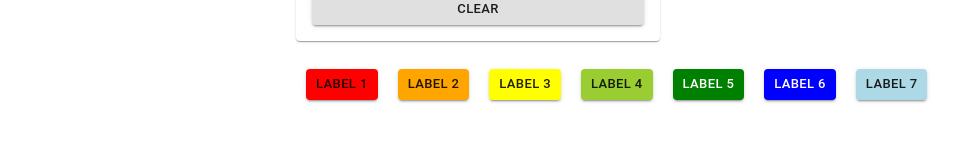
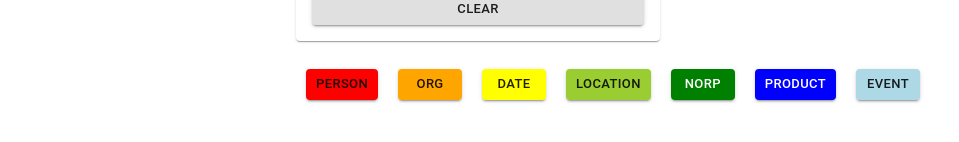
Before and after one commit to SliwinskaM/Text-Annotation, a React (Create React App) app in the folder client/: page / in a window 1280 px wide. Shown: the part 284-426 px from the top of the page, without its empty margins (54-1013 px from the left). Built offline with nearby package versions, Linux system fonts and the light colour scheme; no server answers.

Commit message:
label names

```diff
--- a/client/src/App.js
+++ b/client/src/App.js
@@ -34,13 +34,13 @@ const App = () => {
                 </Grid>
                 <Grid item xs={12} sm={12}>
                   <br></br>
-                  <Button className={label1_name} style={{ backgroundColor: "red", margin: 10 }} variant="contained" size="small" onClick={function1} >Label 1</Button>
-                  <Button className={label2_name} style={{ backgroundColor: "orange", margin: 10 }} variant="contained" size="small" onClick={function2} >Label 2</Button>
-                  <Button className={label3_name} style={{ backgroundColor: "yellow", margin: 10 }} variant="contained" size="small" onClick={function3} >Label 3</Button>
-                  <Button className={label4_name} style={{ backgroundColor: "yellowgreen", margin: 10 }} color="#841584" variant="contained" size="small" onClick={function4} >Label 4</Button>
-                  <Button className={label5_name} style={{ color: "white", backgroundColor: "green", margin: 10 }} variant="contained" size="small" onClick={function5} >Label 5</Button>
-                  <Button className={label6_name} style={{ color: "white", backgroundColor: "blue", margin: 10 }} variant="contained" size="small" onClick={function6} >Label 6</Button>
-                  <Button className={label7_name} style={{ backgroundColor: "lightblue", margin: 10 }} variant="contained" size="small" onClick={function7} >Label 7</Button>
+                  <Button className={label1_name} style={{ backgroundColor: "red", margin: 10 }} variant="contained" size="small" onClick={function1} >PERSON</Button>
+                  <Button className={label2_name} style={{ backgroundColor: "orange", margin: 10 }} variant="contained" size="small" onClick={function2} >ORG</Button>
+                  <Button className={label3_name} style={{ backgroundColor: "yellow", margin: 10 }} variant="contained" size="small" onClick={function3} >DATE</Button>
+                  <Button className={label4_name} style={{ backgroundColor: "yellowgreen", margin: 10 }} color="#841584" variant="contained" size="small" onClick={function4} >LOCATION</Button>
+                  <Button className={label5_name} style={{ color: "white", backgroundColor: "green", margin: 10 }} variant="contained" size="small" onClick={function5} >NORP</Button>
+                  <Button className={label6_name} style={{ color: "white", backgroundColor: "blue", margin: 10 }} variant="contained" size="small" onClick={function6} >PRODUCT</Button>
+                  <Button className={label7_name} style={{ backgroundColor: "lightblue", margin: 10 }} variant="contained" size="small" onClick={function7} >EVENT</Button>
                 </Grid>
               </Grid>
               <Popup trigger={localStorage.getItem('trigger')}></Popup>
--- a/client/src/marking.js
+++ b/client/src/marking.js
@@ -9,13 +9,13 @@ let label5 = [];
 let label6 = [];
 let label7 = [];
 
-export let label1_name = 'label1'
-export let label2_name = 'label2'
-export let label3_name = 'label3'
-export let label4_name = 'label4'
-export let label5_name = 'label5'
-export let label6_name = 'label6'
-export let label7_name = 'label7'
+export let label1_name = 'person'
+export let label2_name = 'org'
+export let label3_name = 'date'
+export let label4_name = 'location'
+export let label5_name = 'norp'
+export let label6_name = 'product'
+export let label7_name = 'event'
 
 
 function selectionString() {
@@ -142,12 +142,12 @@ export function function1() {
             if (element.classList.contains("deleted") || !label1.includes(word)) {
                 clearTables(word);
                 label1.push(word);
-                element.className = "label1";
+                element.className = "person";
                 element.style.cssText = 'font-weight: bold; background-color: red';
                 submitSelectionLabel(label1_name);
             } else {
                 label1 = label1.filter(item => item != word);
-                element.classList.remove("label1");
+                element.classList.remove("person");
                 element.className = "deleted";
                 element.style.cssText = 'font-weight: normal; background-color: transparent';
             }
@@ -155,7 +155,7 @@ export function function1() {
             label1.push(word);
             var mytext = window.document.createElement(word);
             mytext.id = word;
-            mytext.className = "label1";
+            mytext.className = "person";
             var w = getSelection().getRangeAt(0);
             w.surroundContents(mytext);
             mytext.style.cssText = 'font-weight: bold; background-color: red';
@@ -176,12 +176,12 @@ export function function2() {
             if (element.classList.contains("deleted") || !label2.includes(word)) {
                 clearTables(word);
                 label2.push(word);
-                element.className = "label2";
+                element.className = "org";
                 element.style.cssText = 'font-weight: bold; background-color: orange';
                 submitSelectionLabel(label2_name);
             } else {
                 label2 = label2.filter(item => item != word);
-                element.classList.remove("label2");
+                element.classList.remove("org");
                 element.className = "deleted";
                 element.style.cssText = 'font-weight: normal; background-color: transparent';
             }
@@ -189,7 +189,7 @@ export function function2() {
             label2.push(word);
             var mytext = window.document.createElement(word);
             mytext.id = word;
-            mytext.className = "label2";
+            mytext.className = "org";
             var w = getSelection().getRangeAt(0);
             w.surroundContents(mytext);
             mytext.style.cssText = 'font-weight: bold; background-color: orange';
@@ -208,12 +208,12 @@ export function function3() {
             if (element.classList.contains("deleted") || !label3.includes(word)) {
                 clearTables(word);
                 label3.push(word);
-                element.className = "label3";
+                element.className = "date";
                 element.style.cssText = 'font-weight: bold; background-color: yellow';
                 submitSelectionLabel(label3_name);
             } else {
                 label3 = label3.filter(item => item !== word);
-                element.classList.remove("label3");
+                element.classList.remove("date");
                 element.className = "deleted";
                 element.style.cssText = 'font-weight: normal; background-color: transparent';
             }
@@ -221,7 +221,7 @@ export function function3() {
             label3.push(word);
             var mytext = window.document.createElement(word);
             mytext.id = word;
-            mytext.className = "label3";
+            mytext.className = "date";
             var w = getSelection().getRangeAt(0);
             w.surroundContents(mytext);
             mytext.style.cssText = 'font-weight: bold; background-color: yellow';
@@ -241,12 +241,12 @@ export function function4() {
             if (element.classList.contains("deleted") || !label4.includes(word)) {
                 clearTables(word);
                 label4.push(word);
-                element.className = "label4";
+                element.className = "location";
                 element.style.cssText = 'font-weight: bold; background-color: yellowgreen';
                 submitSelectionLabel(label4_name);
             } else {
                 label4 = label4.filter(item => item !== word);
-                element.classList.remove("label4");
+                element.classList.remove("location");
                 element.className = "deleted";
                 element.style.cssText = 'font-weight: normal; background-color: transparent';
             }
@@ -254,7 +254,7 @@ export function function4() {
             label4.push(word);
             var mytext = window.document.createElement(word);
             mytext.id = word;
-            mytext.className = "label4";
+            mytext.className = "location";
             var w = getSelection().getRangeAt(0);
             w.surroundContents(mytext);
             mytext.style.cssText = 'font-weight: bold; background-color: yellowgreen';
@@ -274,12 +274,12 @@ export function function5() {
             if (element.classList.contains("deleted") || !label5.includes(word)) {
                 clearTables(word);
                 label5.push(word);
-                element.className = "label5";
+                element.className = "norp";
                 element.style.cssText = 'color: white; background-color: green';
                 submitSelectionLabel(label5_name);
             } else {
                 label5 = label5.filter(item => item !== word);
-                element.classList.remove("label5");
+                element.classList.remove("norp");
                 element.className = "deleted";
                 element.style.cssText = 'font-weight: normal; background-color: transparent';
             }
@@ -287,7 +287,7 @@ export function function5() {
             label5.push(word);
             var mytext = window.document.createElement(word);
             mytext.id = word;
-            mytext.className = "label5";
+            mytext.className = "norp";
             var w = getSelection().getRangeAt(0);
             w.surroundContents(mytext);
             mytext.style.cssText = 'color: white; background-color: green';
@@ -340,12 +340,12 @@ export function function7() {
             if (element.classList.contains("deleted") || !label7.includes(word)) {
                 clearTables(word);
                 label7.push(word);
-                element.className = "label7";
+                element.className = "event";
                 element.style.cssText = 'font-weight: bold; background-color: lightblue';
                 submitSelectionLabel(label7_name);
             } else {
                 label5 = label5.filter(item => item !== word);
-                element.classList.remove("label7");
+                element.classList.remove("event");
                 element.className = "deleted";
                 element.style.cssText = 'font-weight: normal; background-color: transparent';
             }
@@ -353,7 +353,7 @@ export function function7() {
             label7.push(word);
             var mytext = window.document.createElement(word);
             mytext.id = word;
-            mytext.className = "label7";
+            mytext.className = "event";
             var w = getSelection().getRangeAt(0);
             w.surroundContents(mytext);
             mytext.style.cssText = 'font-weight: bold; background-color: lightblue';
```
Also changed, not shown: 1 other file (tests, documents, lock files or other folders). Lines whose indentation alone changed are shown as unchanged.
